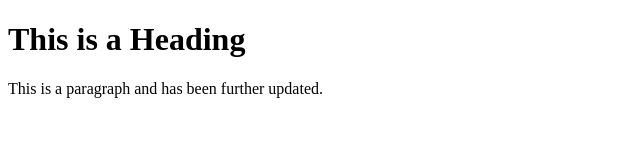
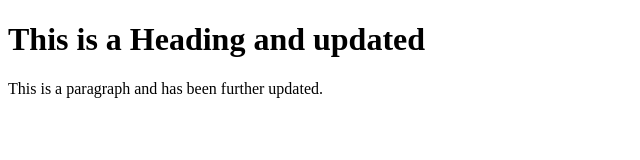
Before and after one commit to Mohamed-913/RESUME, a plain HTML site: page index.html in a window 1280 px wide. Shown: the whole page, without its empty margins (0-640 px from the left). Drawn offline with Linux system fonts and the light colour scheme.

Commit message:
merged with branch_1

```diff
--- a/index.html
+++ b/index.html
@@ -5,7 +5,7 @@
 </head>
 <body>
 
-<h1>This is a Heading</h1>
+<h1>This is a Heading and updated</h1>
 <p>This is a paragraph and has been further updated.</p>
 
 </body>
```
